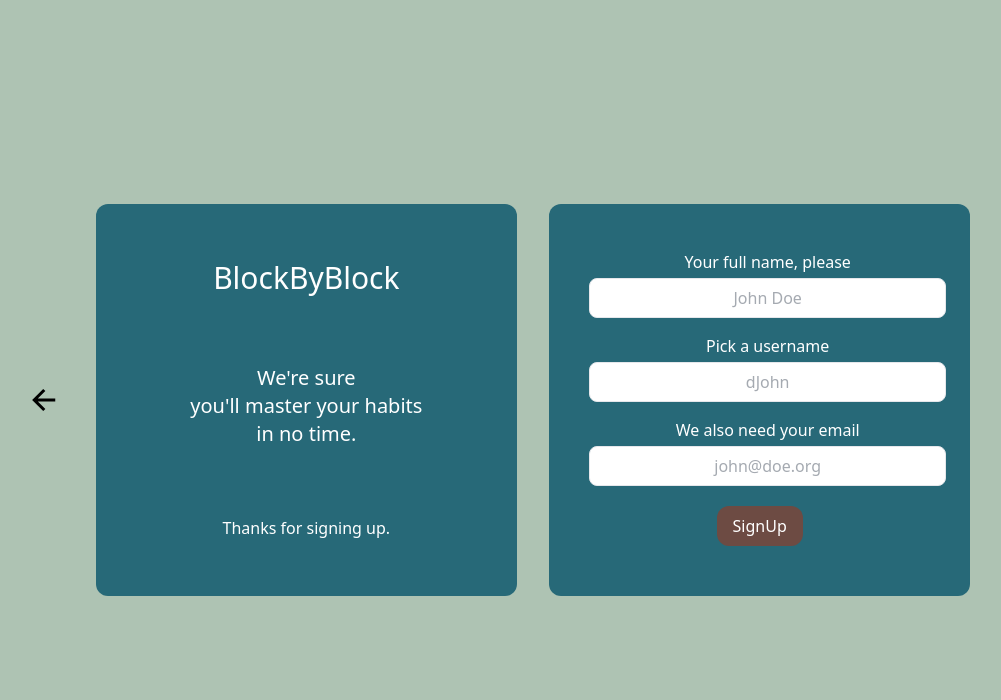
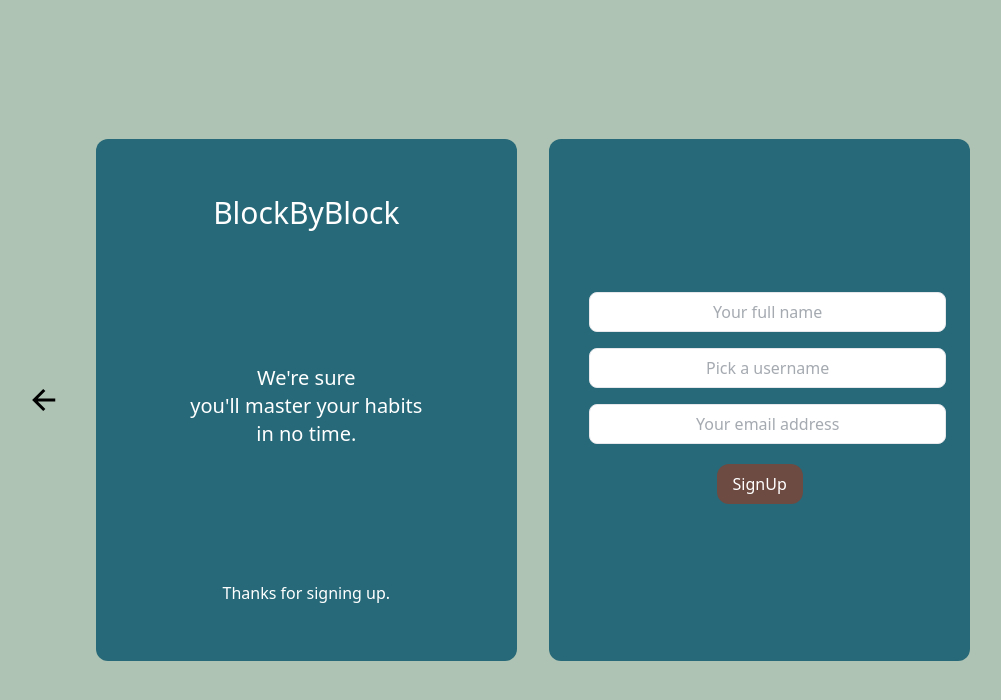
Before and after one commit to Schapagain/habit-tracker, a React (Create React App) app in the folder client/: page /signup in a window 1280 px wide. Shown: the top 700 px of the page, without its empty margins (137-1138 px from the left). Built offline with nearby package versions, Linux system fonts and the light colour scheme.

Commit message:
adjust heights

```diff
--- a/client/src/components/Login.js
+++ b/client/src/components/Login.js
@@ -23,10 +23,10 @@ export const Login = () => {
 
 const LoginText = () => {
     return (
-        <div className = "flex-col h-full p-4">
-                <h1 className="text-3xl mt-20">BlockByBlock</h1>
-                <div className="mb-20">
-                    <p className="text-xl my-20">Welcome back!</p>
+        <div className = "flex-col flex justify-between h-full p-4">
+                <h1 className="text-3xl mt-5">BlockByBlock</h1>
+                <div className="flex mb-5 flex-col h-1/2 justify-between">
+                    <p className="text-xl">Welcome back!</p>
                     <LoginQuote/>
                 </div>
         </div>
--- a/client/src/components/Panel.js
+++ b/client/src/components/Panel.js
@@ -4,7 +4,7 @@ import classNames from 'classnames';
 export const Panel = ({className,content}) => {
 
     const mainClass = classNames(className,
-        "flex flex-col justify-center h-1/2 mx-4 my-auto rounded-xl p-4 bg-calypso w-full sm:w-1/2 lg:w-1/3"
+        "flex flex-col justify-center h-2/3 mx-4 my-auto rounded-xl p-4 bg-calypso w-full sm:w-1/2 lg:w-1/3"
         )
     return (
         <div className = {mainClass}>
--- a/client/src/components/Signup.js
+++ b/client/src/components/Signup.js
@@ -92,10 +92,9 @@ const SignupForm = () => {
       <form className="text-center text-gray-700 my-auto w-full text-left rounded-lg ">
           <div className="flex p-2 flex-col">
               <div className="w-full m-2 px-2">
-              <label className="block mb-1 text-white" htmlFor="fullname">Your full name, please</label>
               <input
               id="fullname"
-              placeholder="John Doe"
+              placeholder="Your full name"
               className={nameStyle}
               type="text"
               onChange={(e) => setName(e.target.value)}
@@ -103,10 +102,9 @@ const SignupForm = () => {
               />
               </div>
               <div className="w-full m-2 px-2">
-              <label className="block mb-1 text-white" htmlFor="username">Pick a username</label>
               <input
               id="username"
-              placeholder="dJohn"
+              placeholder="Pick a username"
               className={userNameStyle}
               type="text"
               onChange={(e)=> setUsername(e.target.value)}
@@ -114,10 +112,9 @@ const SignupForm = () => {
               />
               </div>
               <div className="w-full m-2 px-2">
-              <label className="block text-white mb-1" htmlFor="email">We also need your email</label>
               <input
               id="email"
-              placeholder="john@doe.org"
+              placeholder="Your email address"
               className={emailStyle}
               type="text"
               onChange={(e)=>setEmail(e.target.value)}
```
